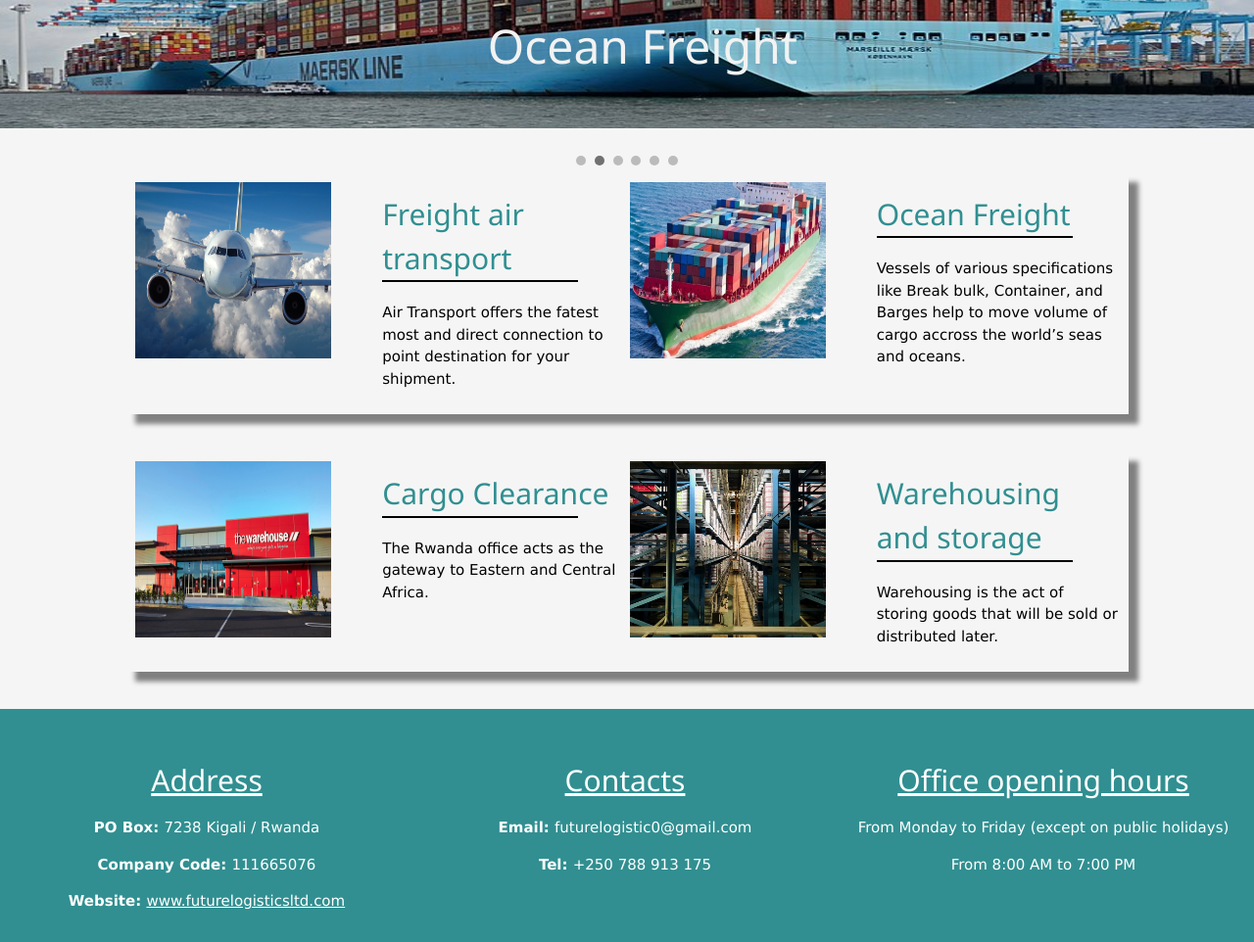
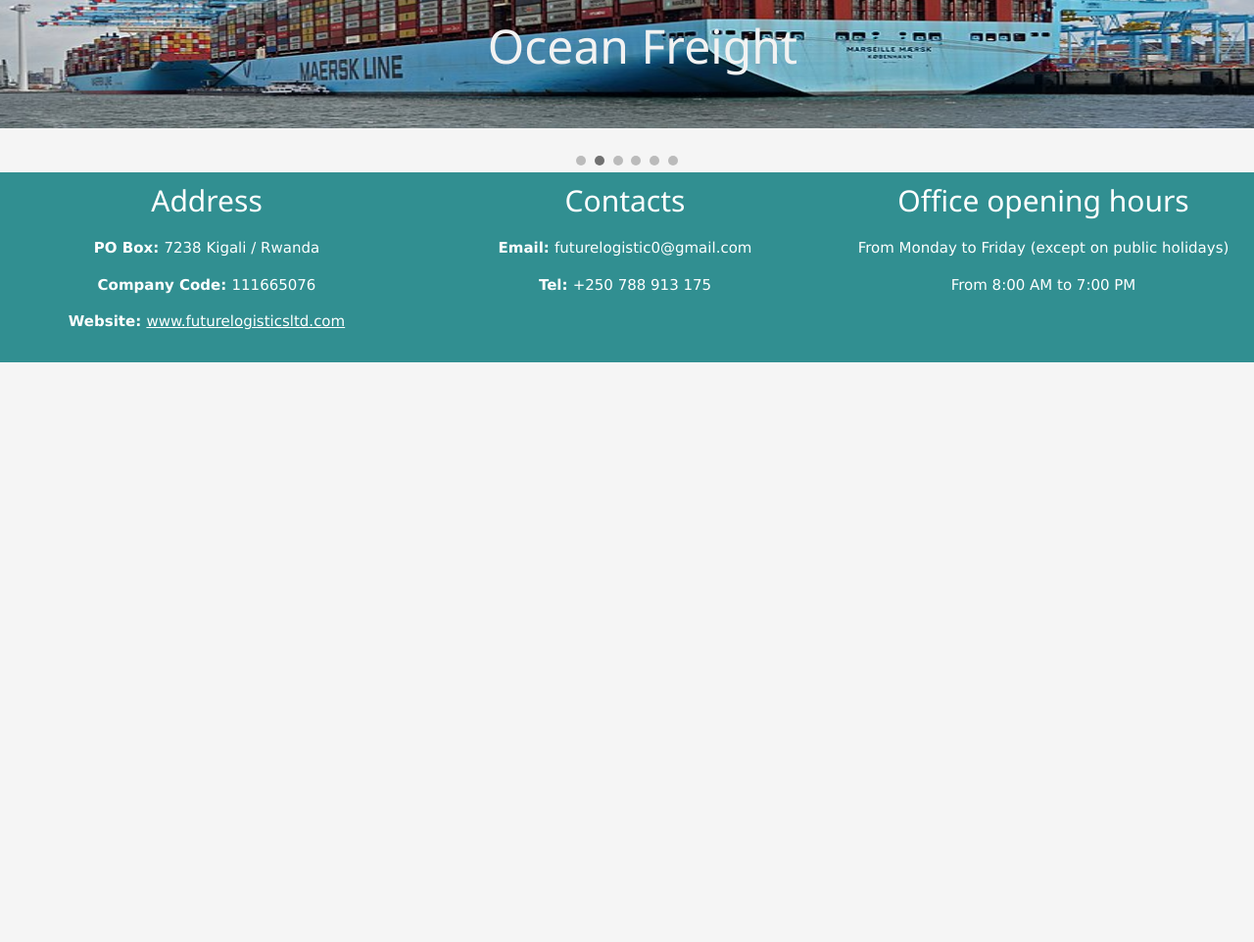
Before and after one commit to Agnes-N/Logistics, a plain HTML site: page about.html in a window 1280 px wide. Shown: the part 437-1399 px from the top of the page at 98% size. After the commit the page ends 807 px from the top, so only its background shows below. Drawn offline with nearby package versions, Linux system fonts and the light colour scheme.

```diff
--- a/about.html
+++ b/about.html
@@ -14,6 +14,7 @@
 
         <div class="topnav" id="myTopnav">
             <img src="images/FLC Ltd LOGO.jpg" alt="" width="220" height="140" style="margin-left: 5%;margin-bottom: -1%;"><span>
+                <a href="#team">Our team</a>
             <a href="#contact">Contact</a>
             <a href="#service">Services</a>
             <a href="about.html">About</a>
@@ -81,49 +82,11 @@
         </script>
     </section>
 
-    <section id="service">
-        <div class="services1">
-            <div class="image">
-                <img src="images/Airplane-Transponder.jpg" alt="" width="200" height="180">
-            </div>
-            <div class="para">
-                <h2><a href=" " class="text-title">Freight air transport</a></h2>
-                <hr class="diveder-line">
-                <p>Air Transport offers the fatest most and direct connection to point destination for your shipment.</p>
-            </div>
-            <div class="image">
-                <img src="images/Ship-Cargo2.jpg" alt="" width="200" height="180">
-            </div>
-            <div class="para">
-                <h2>
-                    <a href=" " class="text-title">Ocean Freight</a></h2>
-                <hr class="diveder-line">
-                <p>Vessels of various specifications like Break bulk, Container, and Barges help to move volume of cargo accross the world’s seas and oceans.</p>
-            </div>
-        </div>
 
-        <div class="services1" style="margin-top: 3%;margin-bottom: 3%;">
-            <div class="image">
-                <img src="images/WAREHOUSE.jpg" alt="" width="200" height="180">
-            </div>
-            <div class="para">
-                <h2><a href=" " class="text-title">Cargo Clearance</a></h2>
-                <hr class="diveder-line">
-                <p>The Rwanda office acts as the gateway to Eastern and Central Africa.</p>
-            </div>
-            <div class="image">
-                <img src="images/storage.jpeg" alt="" width="200" height="180">
-            </div>
-            <div class="para">
-                <h2><a href=" " class="text-title">Warehousing and storage</a></h2>
-                <hr class="diveder-line">
-                <p>Warehousing is the act of storing goods that will be sold or distributed later. </p>
-            </div>
-        </div>
-    </section>
     <div class="footer">
         <div>
-            <h2><u>Address</u></h2>
+            <h2 class="address-footer">Address
+            </h2>
             <p><strong>PO Box: </strong>7238 Kigali / Rwanda</p>
             <p><strong>Company Code: </strong>111665076</p>
             <p><strong>Website: </strong>
@@ -131,12 +94,14 @@
             </p>
         </div>
         <div>
-            <h2><u>Contacts</u></h2>
+            <h2 class="address-footer">Contacts
+            </h2>
             <p><strong>Email: </strong>futurelogistic0@gmail.com</p>
             <p><strong>Tel: </strong>+250 788 913 175</p>
         </div>
         <div>
-            <h2><u>Office opening hours</u></h2>
+            <h2 class="address-footer">Office opening hours
+            </h2>
             <p>From Monday to Friday (except on public holidays)</p>
             <p>From 8:00 AM to 7:00 PM</p>
         </div>
--- a/css/about.css
+++ b/css/about.css
@@ -113,31 +113,6 @@ img {
     display: none;
 }
 
-.services1 {
-    display: grid;
-    grid-gap: 5px;
-    grid-template-columns: repeat(4, 1fr);
-    padding: 10px;
-    margin-left: 10%;
-    margin-right: 10%;
-    box-shadow: 10px 10px 5px grey;
-}
-
-.services2 {
-    display: grid;
-    grid-gap: 5px;
-    grid-template-columns: repeat(4, 1fr);
-    padding: 10px;
-    margin-top: 10%;
-    margin-right: 10%;
-}
-
-.diveder-line {
-    border: 1px solid black;
-    width: 80%;
-    margin-top: -4%;
-}
-
 .footer {
     position: relative;
     left: 0;
@@ -152,9 +127,8 @@ img {
     grid-template-columns: repeat(3, 1fr);
 }
 
-.text-title {
-    text-decoration: none;
-    color: #318f91;
+.address-footer {
+    margin-top: -8%;
 }
 
 
```
